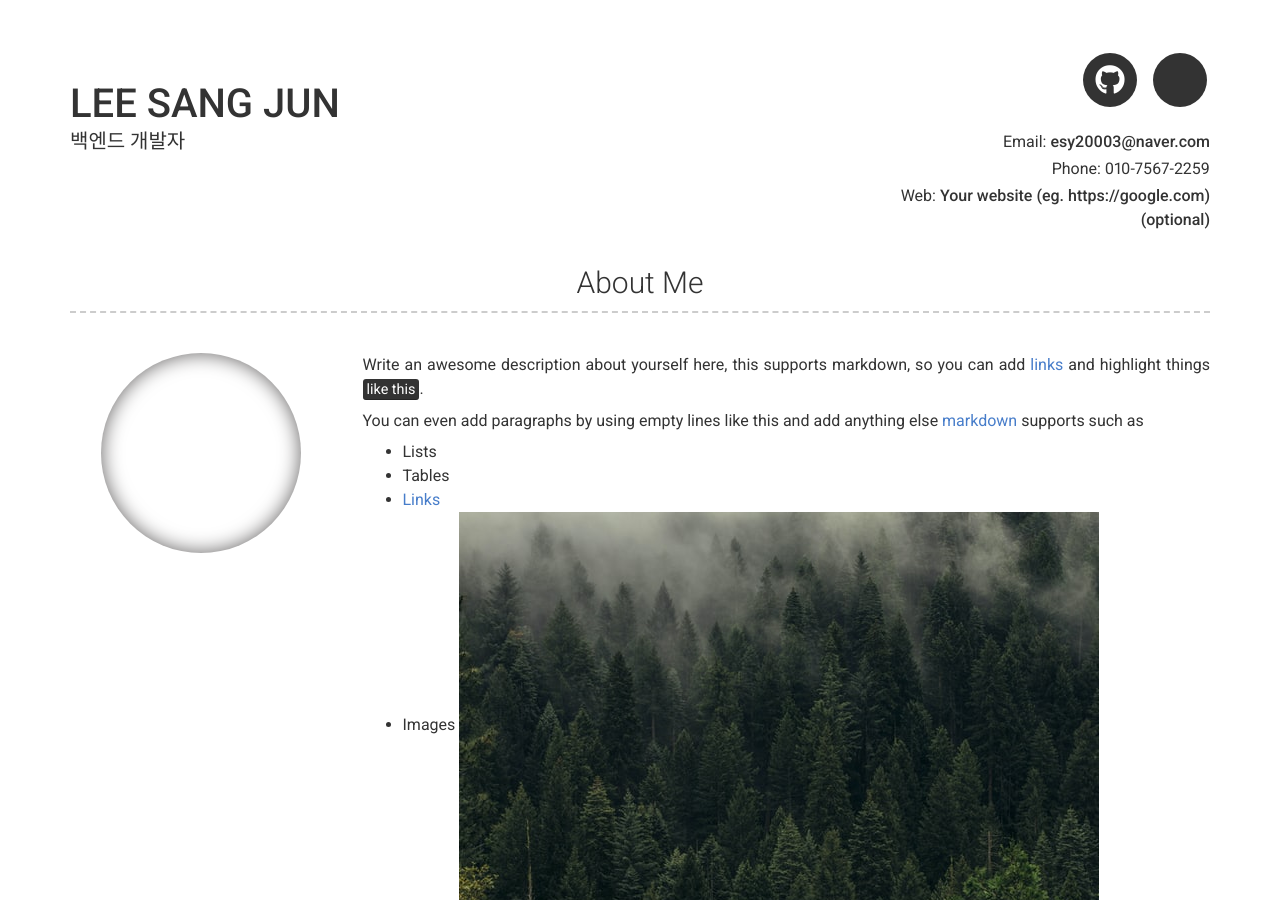
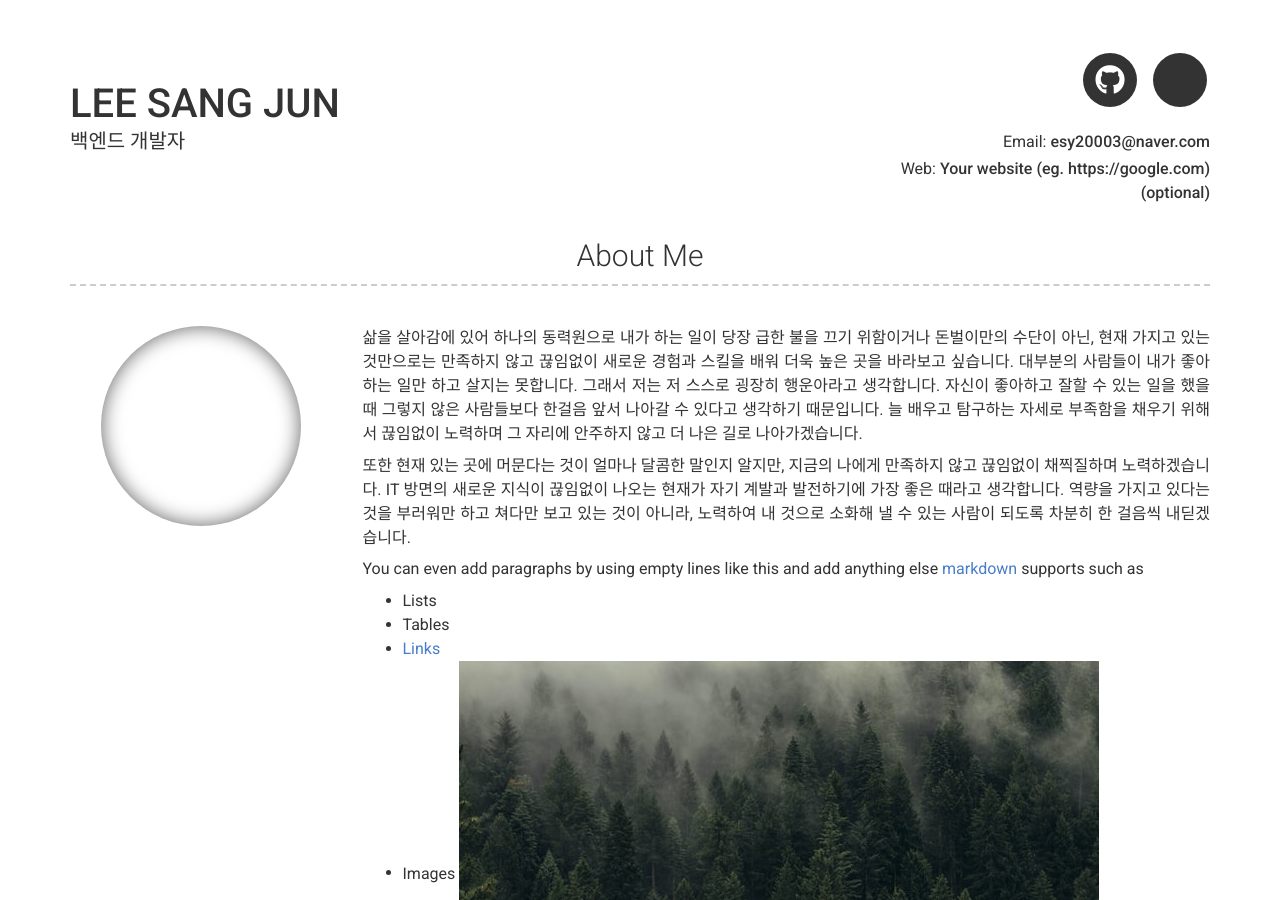
Before and after one commit to esy20003/esy20003.github.io, a Jekyll site: the page built from index.md, in a window 1280 px wide and 900 px high. Built offline with Jekyll 4.4.1, drawn with Linux system fonts in a browser that asks for light colours; nearby versions of some CDN libraries.

Commit message:
20230809
텍스트 추가

```diff
--- a/_config.yml
+++ b/_config.yml
@@ -10,7 +10,7 @@ name: LEE SANG JUN
 title: 백엔드 개발자
 email: esy20003@naver.com
 # email_title: Email (Email title override)
-phone: 010-7567-2259
+# phone: 010-7567-2259 //
 # phone_title: Phone (Phone title override)
 website: Your website (eg. https://google.com)(optional)
 # website_title: Web (Website title override) // 아직 없음
@@ -52,7 +52,16 @@ additional_links:
 # about_title: About Me (Use this to override about section title)
 about_profile_image: Directory of profile image (eg. images/profile.jpg)
 about_content: | # this will include new lines to allow paragraphs
-  Write an awesome description about yourself here, this supports markdown, so you can add [links](http://foobar.com) and highlight things <mark>like this</mark>.
+  삶을 살아감에 있어 하나의 동력원으로 내가 하는 일이 당장 급한 불을 끄기 위함이거나 돈벌이만의 수단이 아닌,
+  현재 가지고 있는 것만으로는 만족하지 않고 끊임없이 새로운 경험과 스킬을 배워 더욱 높은 곳을 바라보고 싶습니다.
+  대부분의 사람들이 내가 좋아하는 일만 하고 살지는 못합니다. 그래서 저는 저 스스로 굉장히 행운아라고 생각합니다.
+  자신이 좋아하고 잘할 수 있는 일을 했을 때 그렇지 않은 사람들보다 한걸음 앞서 나아갈 수 있다고 생각하기 때문입니다.
+  늘 배우고 탐구하는 자세로 부족함을 채우기 위해서 끊임없이 노력하며 그 자리에 안주하지 않고 더 나은 길로 나아가겠습니다.
+
+  또한 현재 있는 곳에 머문다는 것이 얼마나 달콤한 말인지 알지만, 지금의 나에게 만족하지 않고 끊임없이 채찍질하며 노력하겠습니다.
+  IT 방면의 새로운 지식이 끊임없이 나오는 현재가 자기 계발과 발전하기에 가장 좋은 때라고 생각합니다.
+  역량을 가지고 있다는 것을 부러워만 하고 쳐다만 보고 있는 것이 아니라,
+  노력하여 내 것으로 소화해 낼 수 있는 사람이 되도록 차분히 한 걸음씩 내딛겠습니다.
 
   You can even add paragraphs by using empty lines like this and add anything else [markdown](https://www.markdownguide.org/getting-started#what-is-markdown) supports such as
     - Lists
```
